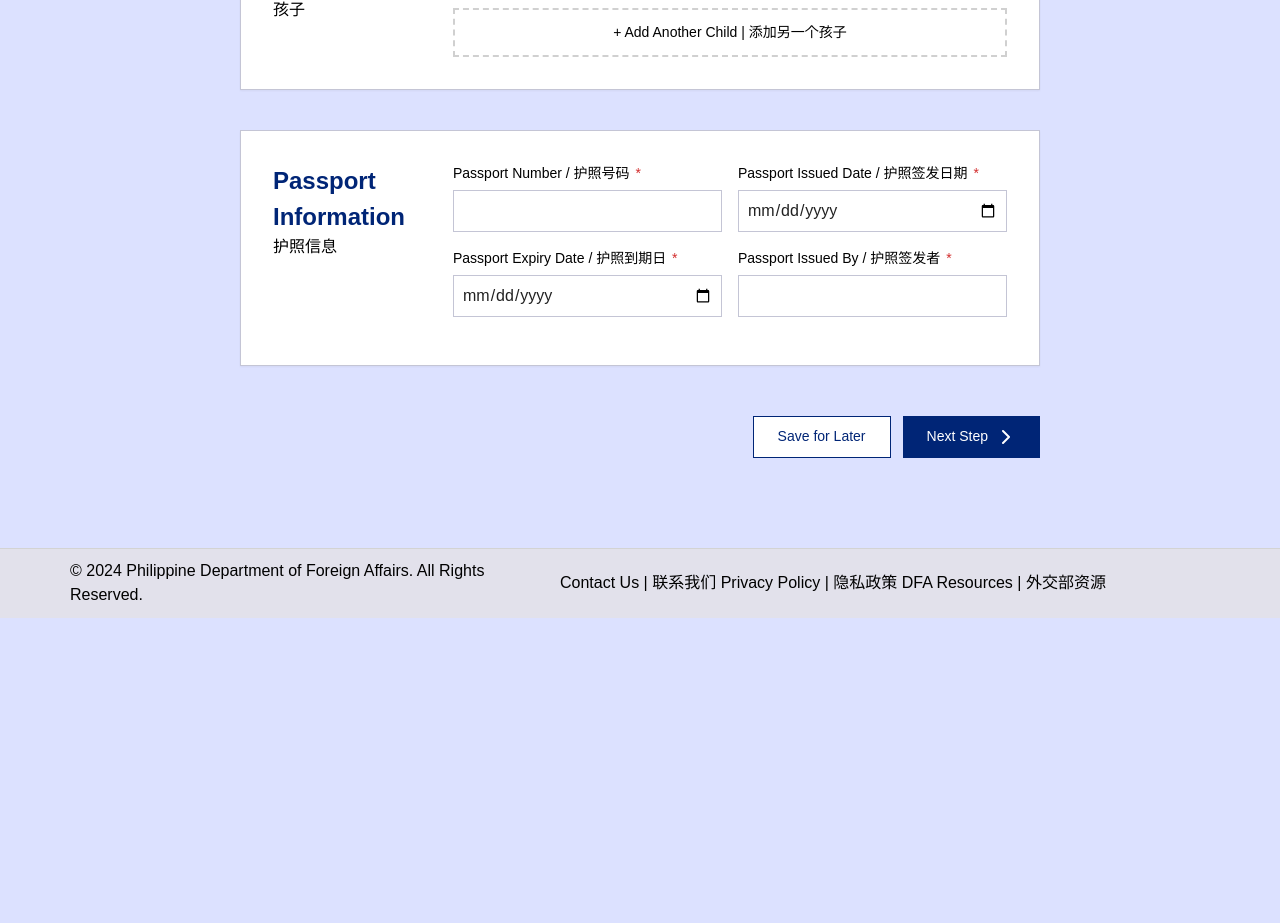
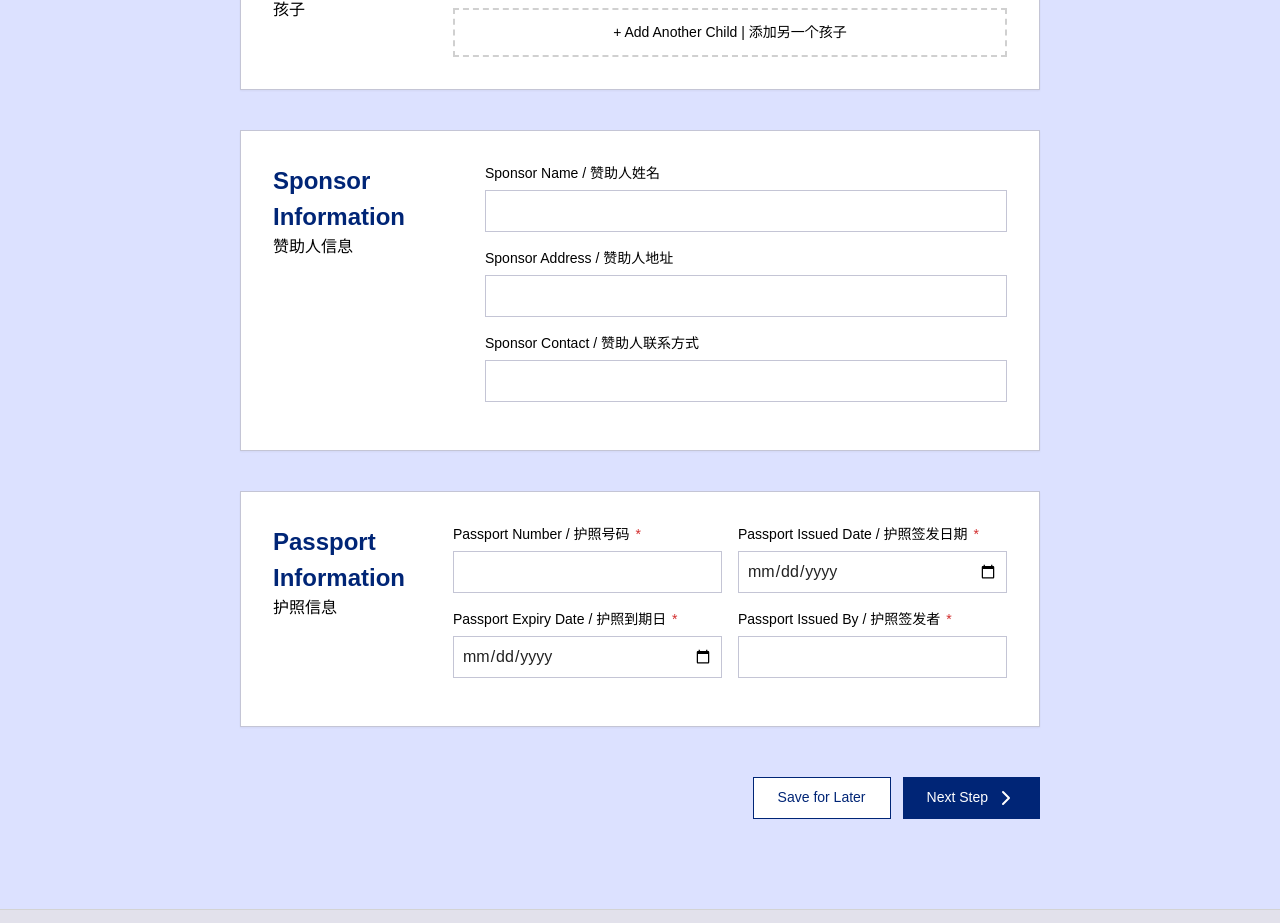
Before and after one commit to izeaharquillano/visa-form-app, a Next.js app: page / in a window 1280 px wide. Shown: the part 1340-2263 px from the top of the page. Before the commit the page ends 1958 px from the top, so only its background shows below. Built offline with nearby package versions, Linux system fonts and the light colour scheme.

Commit message:
added sponsor information card

```diff
--- a/app/globals.css
+++ b/app/globals.css
@@ -152,6 +152,29 @@ body {
   display: grid;
   grid-template-columns: 180px 1fr;
   box-sizing: border-box;
+}
+
+.sponsor-information {
+  background-color: white;
+  width: 100%;
+  max-width: 800px;
+  margin: 20px auto;
+  border: 1px solid #C4C5D5;
+  box-shadow: 0px 1px 2px 0px rgba(0,0,0,0.05);
+  padding: 32px;
+  display: flex;
+  flex-direction: row;
+  gap: 32px;
+  box-sizing: border-box;
+}
+
+.sponsor-information .section-title {
+  width: 180px;
+  flex-shrink: 0;
+}
+
+.sponsor-information .form-content {
+  flex: 1;
 }
 
 .section-title {
--- a/app/page.tsx
+++ b/app/page.tsx
@@ -8,8 +8,8 @@ import { useFormContext, type Child } from "@/lib/store";
 
 export default function Step1() {
   const router = useRouter();
-  const { form, setApplicant, setPassport, setChildren } = useFormContext();
-  const { applicant, passport, children } = form;
+  const { form, setApplicant, setPassport, setChildren, setSponsor } = useFormContext();
+  const { applicant, passport, children, sponsor } = form;
 
   const update = (field: string, value: string) =>
     setApplicant({ ...applicant, [field]: value });
@@ -227,6 +227,31 @@ export default function Step1() {
         </div>
       </div>
 
+      {/* Sponsor Information */}
+      <div className="sponsor-information">
+        <div className="section-title">
+          <h2>Sponsor Information</h2>
+          <p>赞助人信息</p>
+        </div>
+
+        <div className="form-content">
+          <div className="field full-width">
+            <label>Sponsor Name / 赞助人姓名</label>
+            <input type="text" value={sponsor.name} onChange={(e) => setSponsor({ ...sponsor, name: e.target.value })} />
+          </div>
+
+          <div className="field full-width">
+            <label>Sponsor Address / 赞助人地址</label>
+            <input type="text" value={sponsor.address} onChange={(e) => setSponsor({ ...sponsor, address: e.target.value })} />
+          </div>
+
+          <div className="field full-width">
+            <label>Sponsor Contact / 赞助人联系方式</label>
+            <input type="text" value={sponsor.contact} onChange={(e) => setSponsor({ ...sponsor, contact: e.target.value })} />
+          </div>
+        </div>
+      </div>
+
       {/* Passport Information */}
       <div className="passport-information">
         <div className="section-title">
--- a/app/step2/page.tsx
+++ b/app/step2/page.tsx
@@ -9,8 +9,8 @@ import { useFormContext } from "@/lib/store";
 
 export default function Step2() {
   const router = useRouter();
-  const { form, setApplicationInfo, setVisaHistory } = useFormContext();
-  const { applicationInfo, visaHistory } = form;
+  const { form, setSponsor, setApplicationInfo, setVisaHistory } = useFormContext();
+  const { sponsor, applicationInfo, visaHistory } = form;
 
   const [hasPastVisa, setHasPastVisa] = useState(visaHistory?.hasPastVisa ?? false);
 
--- a/app/step4/page.tsx
+++ b/app/step4/page.tsx
@@ -19,7 +19,7 @@ export default function Step4() {
     setError("");
 
     try {
-      const { applicant, passport, children, applicationInfo, visaHistory, documents } = form;
+  const { applicant, passport, children, sponsor, applicationInfo, visaHistory, documents } = form;
 
       const supabase = getSupabase();
       const db = supabase as any;
@@ -89,7 +89,22 @@ export default function Step4() {
         if (relErr) throw relErr;
       }
 
-      // 4. Insert sponsor (skip for now — no sponsor form fields)
+      // 4. Insert sponsor
+      let sponsorId = null;
+      if (sponsor.name || sponsor.address || sponsor.contact) {
+        const { data: sponsorData, error: sponsorErr } = await db
+          .from("sponsor_information_t")
+          .insert({
+            sponsor_id: now + 50,
+            sponsor_name: sponsor.name || null,
+            sponsor_address: sponsor.address || null,
+            sponsor_contact_num: sponsor.contact || null,
+          })
+          .select("sponsor_id")
+          .single();
+        if (sponsorErr) throw sponsorErr;
+        sponsorId = sponsorData.sponsor_id;
+      }
 
       // 5. Insert application info
       const { data: applicationData, error: appInfoErr } = await db
@@ -104,6 +119,7 @@ export default function Step4() {
           companion_name: applicationInfo.companionName || null,
           destination_after_phil: applicationInfo.destinationAfterPH,
           prev_had_visa: visaHistory ? 1 : 0,
+          sponsor_id: sponsorId,
         })
         .select("application_id")
         .single();
@@ -147,8 +163,6 @@ export default function Step4() {
       setSubmitting(false);
     }
   };
-
-  const { applicant, passport, children, applicationInfo, visaHistory, documents } = form;
 
   const Row = ({ label, value }: { label: string; value: string }) => (
     <div className="form-row">
@@ -219,6 +233,16 @@ export default function Step4() {
               </div>
             ))
           )}
+        </div>
+      </div>
+
+      {/* Sponsor Review */}
+      <div className="sponsor-information">
+        <div className="section-title"><h2>Sponsor Information</h2><p>赞助人信息</p></div>
+        <div className="form-content">
+          <div className="field full-width"><label>Sponsor Name</label><input type="text" value={sponsor.name} disabled /></div>
+          <div className="field full-width"><label>Sponsor Address</label><input type="text" value={sponsor.address} disabled /></div>
+          <div className="field full-width"><label>Sponsor Contact</label><input type="text" value={sponsor.contact} disabled /></div>
         </div>
       </div>
 
--- a/lib/store.tsx
+++ b/lib/store.tsx
@@ -33,6 +33,12 @@ export interface Child {
   relationship: string;
 }
 
+export interface Sponsor {
+  name: string;
+  address: string;
+  contact: string;
+}
+
 export interface ApplicationInfo {
   portOfEntry: string;
   stayLength: string;
@@ -56,6 +62,7 @@ export interface FormData {
   applicant: Applicant;
   passport: Passport;
   children: Child[];
+  sponsor: Sponsor;
   applicationInfo: ApplicationInfo;
   visaHistory: VisaHistory | null;
   documents: string[];
@@ -86,6 +93,7 @@ const defaultForm: FormData = {
     issuedBy: "",
   },
   children: [],
+  sponsor: { name: "", address: "", contact: "" },
   applicationInfo: {
     portOfEntry: "",
     stayLength: "",
@@ -103,6 +111,7 @@ interface FormContextValue {
   setApplicant: (data: Applicant) => void;
   setPassport: (data: Passport) => void;
   setChildren: (data: Child[]) => void;
+  setSponsor: (data: Sponsor) => void;
   setApplicationInfo: (data: ApplicationInfo) => void;
   setVisaHistory: (data: VisaHistory | null) => void;
   setDocuments: (data: string[]) => void;
@@ -123,6 +132,9 @@ export function FormProvider({ children }: { children: ReactNode }) {
   const setChildren = (data: Child[]) =>
     setForm((prev) => ({ ...prev, children: data }));
 
+  const setSponsor = (data: Sponsor) =>
+    setForm((prev) => ({ ...prev, sponsor: data }));
+
   const setApplicationInfo = (data: ApplicationInfo) =>
     setForm((prev) => ({ ...prev, applicationInfo: data }));
 
@@ -141,6 +153,7 @@ export function FormProvider({ children }: { children: ReactNode }) {
         setApplicant,
         setPassport,
         setChildren,
+        setSponsor,
         setApplicationInfo,
         setVisaHistory,
         setDocuments,
```
